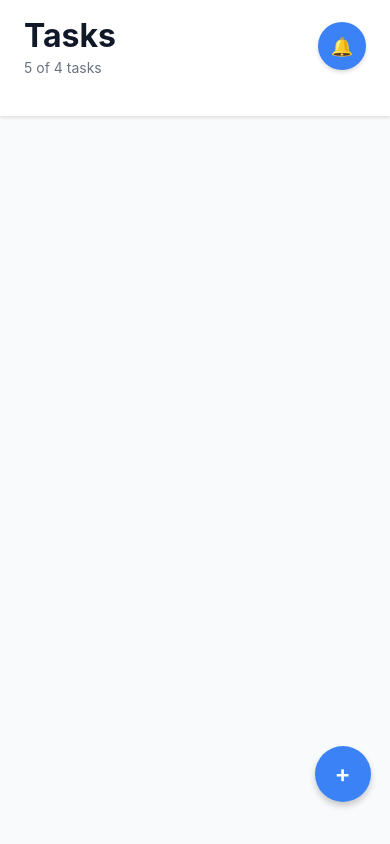
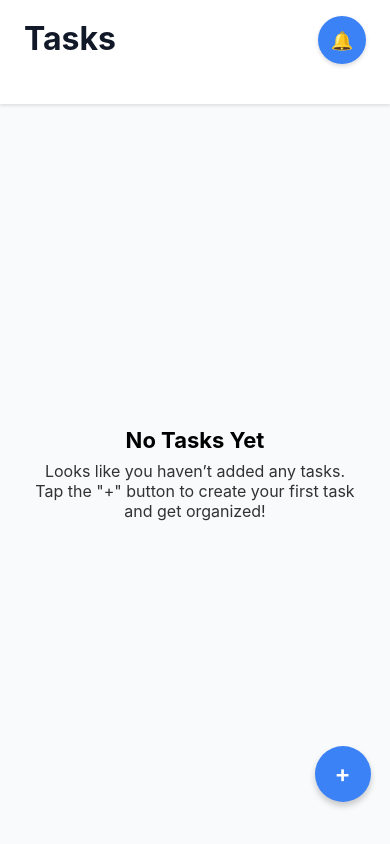
Before and after one commit to sunilinus12/taskTracker, a React Native app: screen /Home in a window 390 px wide. Built offline with nearby package versions, Linux system fonts and the light colour scheme.

Commit message:
added the empty component

```diff
--- /dev/null
+++ b/src/components/ListEmptyComponent.tsx
@@ -0,0 +1,33 @@
+import { StyleSheet, Text, View } from "react-native";
+import React from "react";
+
+export default function ListEmptyComponent() {
+  return (
+    <View style={styles.container}>
+      <Text style={styles.title}>No Tasks Yet</Text>
+      <Text style={styles.subtitle}>
+        Looks like you haven’t added any tasks. Tap the "+" button to create your first task and get organized!
+      </Text>
+    </View>
+  );
+}
+
+const styles = StyleSheet.create({
+  container: {
+    flex: 1,
+    justifyContent: "center",
+    alignItems: "center",
+    paddingHorizontal: 20,
+  },
+  title: {
+    fontSize: 22,
+    fontWeight: "bold",
+    marginBottom: 8,
+    color: 'black',
+  },
+  subtitle: {
+    fontSize: 16,
+    textAlign: "center",
+    color: "#1f1e1ee9",
+  },
+});
--- a/src/components/index.ts
+++ b/src/components/index.ts
@@ -6,6 +6,7 @@ import RenderTaskStatusCard from './RenderTaskStatusCard';
 import RenderPriorityCard from './RenderPriorityCard';
 import CustomTextInput from './CustomTextInput';
 import CommonButton from './CommonButton';
+import ListEmptyComponent from './ListEmptyComponent';
 
 export {
   CommonHeader,
@@ -16,4 +17,5 @@ export {
   RenderPriorityCard,
   CustomTextInput,
   CommonButton,
+  ListEmptyComponent,
 };
--- a/src/screens/TaskScreen.tsx
+++ b/src/screens/TaskScreen.tsx
@@ -1,44 +1,60 @@
-import React from 'react';
-import { View, Text, Button, StyleSheet, FlatList } from 'react-native';
+import React, { useCallback } from 'react';
+import { View, StyleSheet, FlatList } from 'react-native';
 import { NativeStackScreenProps } from '@react-navigation/native-stack';
 import { RootStackParamList } from '../navigation/AppNavigation';
-import { CommonHeader, FloatingIcon, RenderItemCard } from '../components';
+import { CommonHeader, FloatingIcon, ListEmptyComponent, RenderItemCard } from '../components';
 import { Task } from '../components/RenderItemCard';
-import { sampleTasks } from '../constants';
 import { useAppSelector } from '../store/hooks';
 
 type Props = NativeStackScreenProps<RootStackParamList, 'Home'>;
 
 const TaskScreen: React.FC<Props> = ({ navigation }) => {
   const { tasks: listTasks } = useAppSelector(e => e.tasks);
-  const renderCard = ({ item }: { item: Task }) => (
-    <RenderItemCard
-      task={item}
-      onPress={() => {
-        navigation.navigate('TaskDetails', { task: item,canUpdate:true });
-      }}
-    />
+
+
+
+
+
+  const renderCard = useCallback(
+    ({ item }: { item: Task }) => (
+      <RenderItemCard
+        task={item}
+        onPress={() =>
+          navigation.navigate('TaskDetails', {
+            task: item,
+            canUpdate: true,
+          })
+        }
+      />
+    ),
+    [listTasks],
   );
+
+  const keyExtractor = useCallback((item: Task) => item.id.toString(), []);
+
+  const handleFloatingIconPress = () => {
+    navigation.navigate('TaskDetails', {
+      task: undefined,
+      canUpdate: false,
+    });
+  };
   return (
     <View style={styles.container}>
-      <CommonHeader title="Tasks" />
+      <CommonHeader title="Tasks" subtitle="" />
       <FlatList
         contentContainerStyle={styles.flatlistContainer}
         data={listTasks as Task[]}
-        keyExtractor={(i, k) => i.id.toString()}
+        keyExtractor={keyExtractor}
         renderItem={renderCard}
+        ListEmptyComponent={ListEmptyComponent}
       />
-      <FloatingIcon
-        onPress={() => {
-          navigation.navigate('TaskDetails', { task: undefined,canUpdate:false});
-        }}
-      />
+      <FloatingIcon onPress={handleFloatingIconPress} />
     </View>
   );
 };
 
 const styles = StyleSheet.create({
-  container: { flex: 1 ,backgroundColor: '#F9FAFB'},
+  container: { flex: 1, backgroundColor: '#F9FAFB' },
   title: { fontSize: 20, fontWeight: 'bold', marginBottom: 16 },
   flatlistContainer: {
     flexGrow: 1,
```
